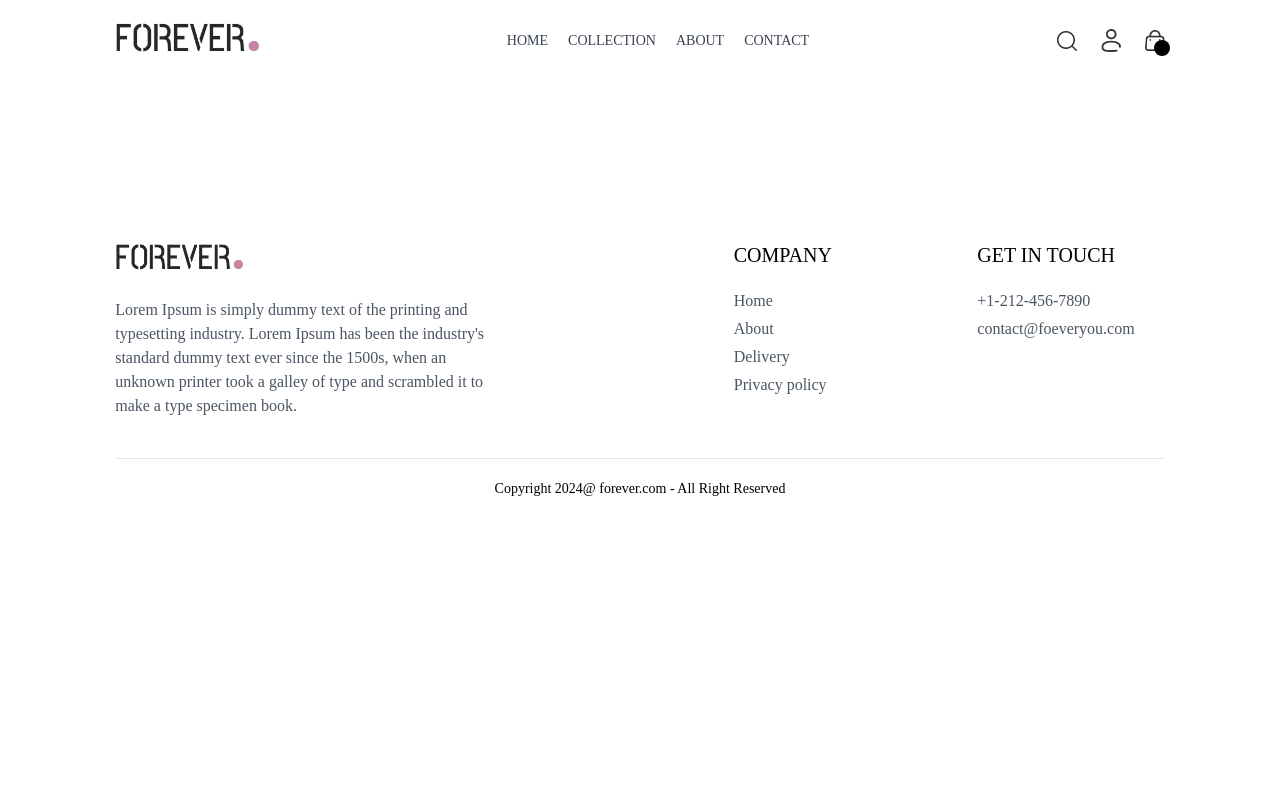
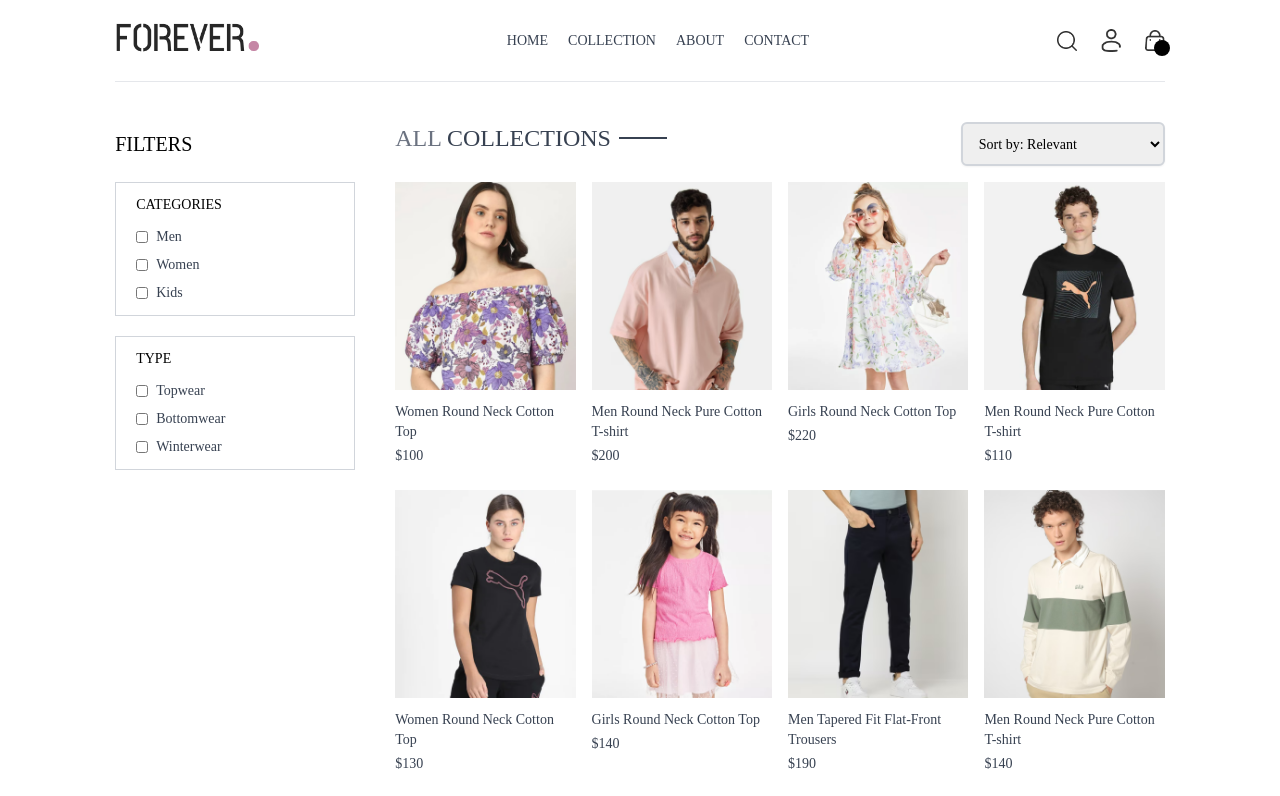
Before and after one commit to caotrinhthinh/ECOMMERCE-APP, a React app in the folder frontend/: page /collection in a window 1280 px wide. Shown: the top 796 px of the page. Built offline with nearby package versions, Linux system fonts and the light colour scheme; the HTML template or start-up script is replaced by a standard one.

Commit message:
Update Collection page

```diff
--- a/frontend/src/context/ShopContext.jsx
+++ b/frontend/src/context/ShopContext.jsx
@@ -1,4 +1,4 @@
-import { createContext } from "react";
+import { createContext, useState } from "react";
 import { products } from "../assets/frontend_assets/assets";
 
 const ShopContext = createContext();
@@ -6,11 +6,17 @@
 const ShopContextProvider = (props) => {
   const currency = "$";
   const delivery_fee = 10;
+  const [search, setSearch] = useState("");
+  const [showSearch, setShowSearch] = useState(true);
 
   const value = {
     products,
     currency,
     delivery_fee,
+    search,
+    setSearch,
+    showSearch,
+    setShowSearch,
   };
 
   return (
--- a/frontend/src/pages/Collection.jsx
+++ b/frontend/src/pages/Collection.jsx
@@ -1,11 +1,205 @@
-import React from 'react'
+import React, { useContext, useEffect, useState } from "react";
+import { ShopContext } from "../context/ShopContext";
+import { assets } from "../assets/frontend_assets/assets";
+import Title from "../components/Title";
+import ProductItem from "../components/ProductItem";
 
 const Collection = () => {
+  const { products } = useContext(ShopContext);
+  const [showFilter, setShowFilter] = useState(false);
+  const [filterProducts, setFilterProducts] = useState([]);
+  const [category, setCategory] = useState([]);
+  const [subCategory, setSubCategory] = useState([]);
+  const [sortType, setSortType] = useState("relevant");
+
+  const toggleCategory = (e) => {
+    if (category.includes(e.target.value)) {
+      setCategory((prev) => prev.filter((item) => item !== e.target.value));
+    } else {
+      setCategory((prev) => [...prev, e.target.value]);
+    }
+  };
+
+  const toggleSubCategory = (e) => {
+    if (subCategory.includes(e.target.value)) {
+      setSubCategory((prev) => prev.filter((item) => item !== e.target.value));
+    } else {
+      setSubCategory((prev) => [...prev, e.target.value]);
+    }
+  };
+
+  const applyFilter = () => {
+    let productsCopy = products.slice();
+
+    if (category.length > 0) {
+      productsCopy = productsCopy.filter((item) =>
+        category.includes(item.category)
+      );
+    }
+
+    if (subCategory.length > 0) {
+      productsCopy = productsCopy.filter((item) =>
+        subCategory.includes(item.subCategory)
+      );
+    }
+
+    setFilterProducts(productsCopy);
+  };
+
+  const sortProduct = () => {
+    let fpCopy = filterProducts.slice();
+
+    switch (sortType) {
+      case "low-high":
+        setFilterProducts(fpCopy.sort((a, b) => a.price - b.price));
+        break;
+      case "high-low":
+        setFilterProducts(fpCopy.sort((a, b) => b.price - a.price));
+        break;
+      default:
+        applyFilter();
+        break;
+    }
+  };
+
+  useEffect(() => {
+    setFilterProducts(products);
+  }, [products]);
+
+  useEffect(() => {
+    console.log(category);
+  }, [category]);
+
+  useEffect(() => {
+    applyFilter();
+  }, [category, subCategory]);
+
+  useEffect(() => {
+    sortProduct();
+  }, [sortType]);
+
   return (
-    <div>
+    <div className="flex flex-col sm:flex-row gap-1 sm:gap-10 pt-10 border-t">
+      {/* Filter Options */}
+      <div className="min-w-60">
+        <p
+          onClick={() => setShowFilter(!showFilter)}
+          className="my-2 text-xl flex items-center cursor-pointer gap-2"
+        >
+          FILTERS
+          <img
+            className={`h-3 sm:hidden ${showFilter ? "rotate-90" : ""}`}
+            src={assets.dropdown_icon}
+            alt=""
+          />
+        </p>
+        {/* Category Filter */}
+        <div
+          className={`border border-gray-300 pl-5 py-3 mt-6 ${
+            showFilter ? "" : "hidden"
+          } sm:block`}
+        >
+          <p className="mb-3 text-sm font-medium">CATEGORIES</p>
+          <div className="flex flex-col gap-2 text-sm font-light text-gray-700">
+            <p className="flex gap-2">
+              <input
+                className="w-3"
+                type="checkbox"
+                value={"Men"}
+                onChange={toggleCategory}
+              />{" "}
+              Men
+            </p>
+            <p className="flex gap-2">
+              <input
+                className="w-3"
+                type="checkbox"
+                value={"Women"}
+                onChange={toggleCategory}
+              />{" "}
+              Women
+            </p>
+            <p className="flex gap-2">
+              <input
+                className="w-3"
+                type="checkbox"
+                value={"Kids"}
+                onChange={toggleCategory}
+              />{" "}
+              Kids
+            </p>
+          </div>
+        </div>
 
+        {/* SubCategory Filter */}
+        <div
+          className={`border border-gray-300 pl-5 py-3 my-5 ${
+            showFilter ? "" : "hidden"
+          } sm:block`}
+        >
+          <p className="mb-3 text-sm font-medium">TYPE</p>
+          <div className="flex flex-col gap-2 text-sm font-light text-gray-700">
+            <p className="flex gap-2">
+              <input
+                className="w-3"
+                type="checkbox"
+                value={"Topwear"}
+                onChange={toggleSubCategory}
+              />
+              Topwear
+            </p>
+            <p className="flex gap-2">
+              <input
+                className="w-3"
+                type="checkbox"
+                value={"Bottomwear"}
+                onChange={toggleSubCategory}
+              />
+              Bottomwear
+            </p>
+            <p className="flex gap-2">
+              <input
+                className="w-3"
+                type="checkbox"
+                value={"Winterwear"}
+                onChange={toggleSubCategory}
+              />
+              Winterwear
+            </p>
+          </div>
+        </div>
+      </div>
+
+      {/* Right Side */}
+      <div className="flex-1">
+        <div className="flex justify-between text-base sm:text-2xl mb-4">
+          <Title text1={"ALL"} text2={"COLLECTIONS"} />
+          {/* Product Sort */}
+          <select
+            onChange={(e) => setSortType(e.target.value)}
+            className="border-2 border-gray-300 rounded-md text-sm px-3 py-2 shadow-sm focus:outline-none focus:ring-1 focus:ring-black focus:border-black"
+          >
+            <option value="relevant">Sort by: Relevant </option>
+            <option value="low-high">Sort by: Price: Low to High</option>
+            <option value="high-low">Sort by: Price: High to Low</option>
+          </select>
+        </div>
+
+        {/* Map Products */}
+        <div className="grid grid-cols-2 md:grid-cols-3 lg:grid-cols-4 gap-4 gap-y-6">
+          {filterProducts.map((item, index) => (
+            <ProductItem
+              key={index}
+              name={item.name}
+              id={item._id}
+              price={item.price}
+              image={item.image}
+            />
+          ))}
+        </div>
+      </div>
     </div>
-  )
-}
+  );
+};
 
-export default Collection
+export default Collection;
```
